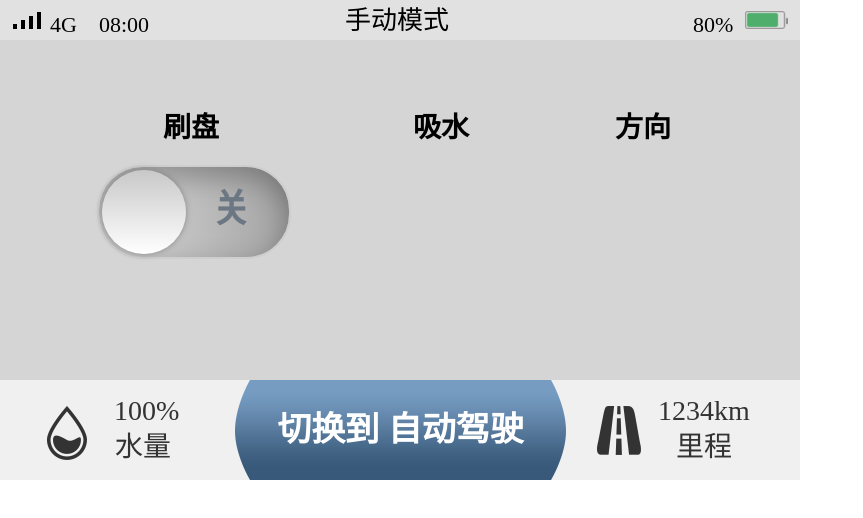
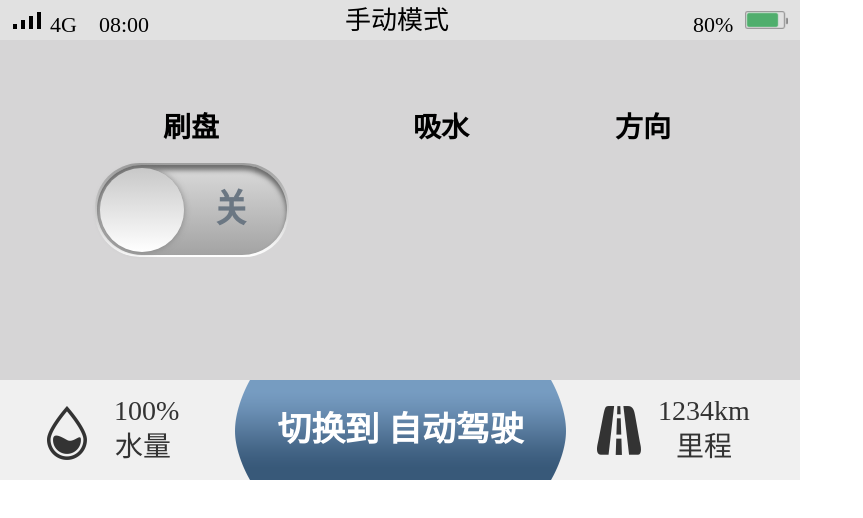
Before and after one commit to jinmenglei/html5_p, a plain HTML site: page xidi.html in a window 1280 px wide. Shown: the top 518 px of the page, without its empty margins (0-863 px from the left). Drawn offline with Linux system fonts and the light colour scheme.

Commit message:
2020050601

```diff
--- a/css/xidi_mode_mt.css
+++ b/css/xidi_mode_mt.css
@@ -18,6 +18,7 @@ a{
     width: 800px;
     height: 340px;
     background:rgba(214,213,214,1);
+    z-index: -999
 }
 .mode_mt_brush{
     left: 163px;
@@ -67,14 +68,15 @@ a{
     left: 0;
     top: 0;
     display: inline-block;
-    width:190px;
-    height:90px;
+    width: 190px;
+    height: 90px;
     color: rgba(206,206,206,1);
-    background:linear-gradient(90deg,rgba(219,219,219,1),rgba(163,163,163,1));
-    border-image:linear-gradient(0deg, rgba(255,255,255,1), rgba(158,158,158,1)) 2 2;
-    border-radius:45px;
-    border: 2px solid;
-    box-shadow: inset 0px 11px 29px 0px rgba(0, 0, 0, 0.29);
+    background: linear-gradient(180deg,rgba(219,219,219,1),rgba(163,163,163,1));
+    border-radius: 45px;
+    /* border: 2px solid; */
+    border-image: linear-gradient(0deg, rgba(255,255,255,1), rgba(158,158,158,1)) 2 2;
+    /* overflow: hidden; */
+    box-shadow: inset 0px 5px 5px 0px rgba(0, 0, 0, 0.5);
 }
 .switch-wrap label::before {
     content: '';
@@ -89,15 +91,19 @@ a{
     border-radius:50%;
     z-index: 2;
 }
-.switch-wrap::after{
-    /*position: absolute;*/
-    /*top: -4px; bottom: -4px;*/
-    /*left: -4px; right: -4px;*/
-    background: linear-gradient(red, blue);
+
+.switch-wrap label::after {
+    position: absolute;
+    top: -2px;
+    bottom: -2px;
+    left: -2px;
+    right: -2px;
+    background: linear-gradient(rgba(158,158,158,1), rgba(255,255,255,1));
     content: '';
     z-index: -1;
-    border-radius: 16px;
+    border-radius: 45px;
 }
+
 .switch-wrap input:checked + label {
     /*background: #33DB70;*/
     background:linear-gradient(90deg,rgba(128,189,245,1),rgba(59,115,171,1));
```
